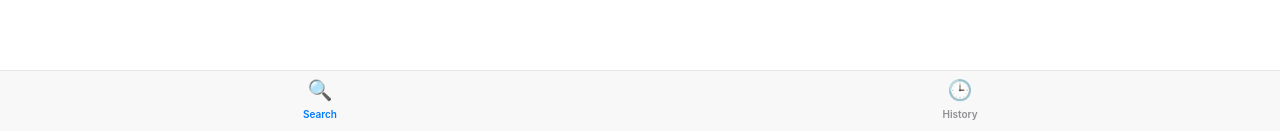
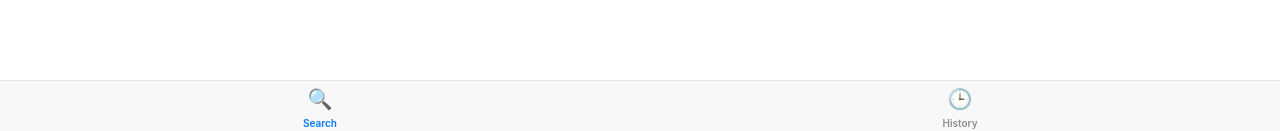
Before and after one commit to sunyeunmin/DrugLookup, a React (Vite) app: page / in a window 1280 px wide. Shown: the part 666-797 px from the top of the page. Built offline with nearby package versions, Linux system fonts and the light colour scheme.

Commit message:
드디어 23일 - 세련된 UI로-4

```diff
--- a/src/App.jsx
+++ b/src/App.jsx
@@ -7,87 +7,88 @@ const SUPABASE_ANON_KEY = 'sb_publishable_kx5_uc3eHDnzaAQVRD1d6Q_mdKuvc8w';
 const supabase = createClient(SUPABASE_URL, SUPABASE_ANON_KEY);
 
 export default function App() {
-  // 화면 및 탭 상태 관리
-  const [currentScreen, setCurrentScreen] = useState('main'); // 'main' 또는 'detail'
-  const [activeTab, setActiveTab] = useState('search'); // 'search' 또는 'history'
+  // ✨ 기기별 화면 높이를 실시간으로 저장하는 상태
+  const [appHeight, setAppHeight] = useState(window.innerHeight);
 
+  const [currentScreen, setCurrentScreen] = useState('main');
+  const [activeTab, setActiveTab] = useState('search');
   const [searchQuery, setSearchQuery] = useState('');
   const [searchResults, setSearchResults] = useState([]);
   const [selectedDrug, setSelectedDrug] = useState(null);
   const [isLoading, setIsLoading] = useState(false);
   const [errorMessage, setErrorMessage] = useState('');
 
-  // 검색 기록 상태 관리 (앱을 껐다 켜도 유지되도록 localStorage 사용)
   const [history, setHistory] = useState(() => {
     const saved = localStorage.getItem('drugHistory');
     return saved ? JSON.parse(saved) : [];
   });
 
-  // 약품 선택 시 상세 화면으로 이동 및 History 저장 로직
+  // ✨ 기기 사이즈가 바뀔 때마다 높이를 재계산하는 마법의 코드
+  useEffect(() => {
+    const handleResize = () => {
+      setAppHeight(window.innerHeight);
+    };
+
+    window.addEventListener('resize', handleResize);
+    handleResize(); // 처음 켜질 때 한 번 계산
+
+    return () => window.removeEventListener('resize', handleResize);
+  }, []);
+
   const handleDrugSelect = (drug) => {
     setSelectedDrug(drug);
     setCurrentScreen('detail');
-
     setHistory((prevHistory) => {
-      // 중복 방지를 위해 기존 기록에서 제거 후 맨 앞에 추가
       const filtered = prevHistory.filter(item => item.id !== drug.id);
-      const newHistory = [drug, ...filtered].slice(0, 50); // 최근 50개까지만 저장
+      const newHistory = [drug, ...filtered].slice(0, 50);
       localStorage.setItem('drugHistory', JSON.stringify(newHistory));
       return newHistory;
     });
   };
 
-  // 실시간 검색 쿼리 로직
   useEffect(() => {
     const fetchDrugs = async () => {
       const trimmedQuery = searchQuery.trim();
-
       if (trimmedQuery.length < 2) {
         setSearchResults([]);
         setErrorMessage('');
         return;
       }
-
       setIsLoading(true);
       setErrorMessage('');
-
       try {
         const { data, error } = await supabase
           .from('drugs')
           .select('*')
           .or(`brand_name.ilike.${trimmedQuery}%,generic_name.ilike.${trimmedQuery}%`)
           .order('generic_name', { ascending: true });
-
         if (error) throw error;
         setSearchResults(data || []);
       } catch (err) {
-        console.error('Database fetch error:', err.message);
         setErrorMessage('데이터베이스 연결 실패. RLS 설정 또는 키를 확인하세요.');
         setSearchResults([]);
       } finally {
         setIsLoading(false);
       }
     };
-
-    const delayDebounceTimer = setTimeout(() => {
-      fetchDrugs();
-    }, 150);
-
+    const delayDebounceTimer = setTimeout(() => fetchDrugs(), 150);
     return () => clearTimeout(delayDebounceTimer);
   }, [searchQuery]);
 
   return (
-    <div style={styles.mobileContainer}>
+    // ✨ 계산된 appHeight를 화면 전체 높이에 강제 적용
+    <div style={{ ...styles.dynamicContainer, height: `${appHeight}px` }}>
 
-      {/* -------------------- 1. 메인 화면 (Search & History 탭) -------------------- */}
+      {/* -------------------- 1. 메인 화면 -------------------- */}
       {currentScreen === 'main' && (
         <div style={styles.flexLayout}>
 
+          {/* 상단 헤더 & 검색창 (크기 고정) */}
+          <div style={styles.topFixedArea}>
             <div style={styles.headerArea}>
               <h1 style={styles.mainTitle}>{activeTab === 'search' ? 'Drug Lookup' : 'Recent History'}</h1>
             </div>
 
-          {/* Search 탭일 때만 검색창 표시 */}
             {activeTab === 'search' && (
               <div style={styles.searchContainer}>
                 <div style={styles.searchBarWrapper}>
@@ -105,11 +106,10 @@ export default function App() {
                 </div>
               </div>
             )}
+          </div>
 
-          {/* 스크롤 영역 (Search 결과 또는 History 목록) */}
+          {/* 중간 내용 영역 (남은 공간을 모두 차지하며 여기서만 스크롤) */}
           <div style={styles.scrollArea}>
-
-            {/* Search 탭 컨텐츠 */}
             {activeTab === 'search' && (
               <>
                 {errorMessage && <div style={styles.errorText}>{errorMessage}</div>}
@@ -145,7 +145,6 @@ export default function App() {
               </>
             )}
 
-            {/* History 탭 컨텐츠 */}
             {activeTab === 'history' && (
               history.length === 0 ? (
                 <div style={styles.emptyContainer}>
@@ -176,7 +175,7 @@ export default function App() {
             )}
           </div>
 
-          {/* 하단 탭 바 */}
+          {/* 하단 탭 바 (화면 맨 밑에 크기 고정) */}
           <div style={styles.tabBar}>
             <div onClick={() => setActiveTab('search')} style={{ ...styles.tabItem, color: activeTab === 'search' ? '#007aff' : '#8e8e93' }}>
               <span style={styles.tabIcon}>🔍</span>
@@ -190,7 +189,7 @@ export default function App() {
         </div>
       )}
 
-      {/* -------------------- 2. 약품 상세 정보 화면 (프리미엄 UI) -------------------- */}
+      {/* -------------------- 2. 약품 상세 화면 -------------------- */}
       {currentScreen === 'detail' && selectedDrug && (
         <div style={styles.flexLayout}>
 
@@ -201,11 +200,8 @@ export default function App() {
           </div>
 
           <div style={styles.detailScrollArea}>
-
             <div style={styles.detailTitleArea}>
-              <h2 style={styles.detailMainTitle}>
-                "{selectedDrug.brand_name || selectedDrug.generic_name}"
-              </h2>
+              <h2 style={styles.detailMainTitle}>"{selectedDrug.brand_name || selectedDrug.generic_name}"</h2>
             </div>
 
             <div style={styles.premiumCard}>
@@ -213,11 +209,7 @@ export default function App() {
                 <div style={styles.label}>Brand Name</div>
                 <div style={styles.brandNameWrapper}>
                   <div style={styles.brandNameText}>{selectedDrug.brand_name || 'N/A'}</div>
-                  {selectedDrug.control_drug && (
-                    <div style={styles.controlBadge}>
-                      {selectedDrug.control_drug}
-                    </div>
-                  )}
+                  {selectedDrug.control_drug && <div style={styles.controlBadge}>{selectedDrug.control_drug}</div>}
                 </div>
               </div>
               <div style={{ ...styles.cardRow, borderBottom: 'none', paddingBottom: 0 }}>
@@ -255,11 +247,8 @@ export default function App() {
                 <span style={styles.importantIcon}>★</span>
                 <span style={styles.importantTitle}>IMPORTANT INFO</span>
               </div>
-              <div style={styles.importantText}>
-                {selectedDrug.remarks || 'No specific remarks recorded.'}
+              <div style={styles.importantText}>{selectedDrug.remarks || 'No specific remarks recorded.'}</div>
             </div>
-            </div>
-
           </div>
         </div>
       )}
@@ -269,19 +258,22 @@ export default function App() {
 
 // 🎨 스타일링
 const styles = {
-  mobileContainer: { width: '100vw', height: '100vh', backgroundColor: '#F2F2F7', fontFamily: '-apple-system, BlinkMacSystemFont, "Segoe UI", Roboto, sans-serif', overflow: 'hidden', position: 'relative', boxSizing: 'border-box' },
+  // 전체를 감싸는 컨테이너 (스크롤 방지 및 기기 맞춤)
+  dynamicContainer: { width: '100vw', backgroundColor: '#F2F2F7', overflow: 'hidden', position: 'relative', fontFamily: '-apple-system, BlinkMacSystemFont, "Segoe UI", Roboto, sans-serif' },
   flexLayout: { display: 'flex', flexDirection: 'column', width: '100%', height: '100%' },
 
-  // 검색창 배경 일체감 수정 (어색한 회색 띠 제거)
-  headerArea: { padding: '24px 20px 12px 20px', backgroundColor: '#ffffff' },
+  // 상단 영역 (flexShrink: 0 으로 크기 축소 방지)
+  topFixedArea: { flexShrink: 0, backgroundColor: '#ffffff' },
+  headerArea: { padding: 'max(24px, env(safe-area-inset-top)) 20px 12px 20px' },
   mainTitle: { fontSize: '34px', fontWeight: '800', color: '#000000', margin: 0, letterSpacing: '-0.5px' },
-  searchContainer: { backgroundColor: '#ffffff', padding: '4px 20px 16px 20px', borderBottom: '1px solid #e5e5ea' },
+  searchContainer: { padding: '4px 20px 16px 20px', borderBottom: '1px solid #e5e5ea' },
   searchBarWrapper: { position: 'relative', backgroundColor: '#7676801F', borderRadius: '10px', padding: '8px 12px', display: 'flex', alignItems: 'center' },
   searchIcon: { fontSize: '16px', marginRight: '6px', color: '#8e8e93' },
   searchInput: { flex: 1, border: 'none', backgroundColor: 'transparent', fontSize: '17px', outline: 'none', color: '#000' },
   clearButton: { border: 'none', backgroundColor: '#c7c7cc', color: '#ffffff', borderRadius: '50%', width: '18px', height: '18px', fontSize: '10px', cursor: 'pointer', display: 'flex', alignItems: 'center', justifyContent: 'center' },
 
-  scrollArea: { flex: 1, overflowY: 'auto', paddingBottom: '70px', backgroundColor: '#ffffff' },
+  // 중간 스크롤 영역 (flex: 1 로 남은 공간 모두 차지, 이 안에서만 스크롤)
+  scrollArea: { flex: 1, overflowY: 'auto', backgroundColor: '#ffffff' },
 
   listWrapper: { padding: '0 20px' },
   listItem: { display: 'flex', justifyContent: 'space-between', alignItems: 'center', padding: '16px 0', borderBottom: '1px solid #e5e5ea', cursor: 'pointer' },
@@ -291,11 +283,10 @@ const styles = {
   listControlBadge: { backgroundColor: '#ffebeb', color: '#ff3b30', fontSize: '11px', fontWeight: '700', padding: '2px 6px', borderRadius: '4px', marginLeft: '8px', overflow: 'hidden' },
   listBrand: { fontSize: '14px', color: '#8e8e93', fontWeight: '400' },
   chevron: { fontSize: '16px', color: '#c7c7cc', fontWeight: '600' },
-
-  // History 삭제 버튼
   clearHistoryBtn: { backgroundColor: 'transparent', color: '#ff3b30', border: 'none', fontSize: '15px', fontWeight: '600', cursor: 'pointer', padding: '8px 16px' },
 
-  tabBar: { position: 'absolute', bottom: 0, left: 0, width: '100%', height: '64px', borderTop: '1px solid #e5e5ea', backgroundColor: '#f8f8f8', display: 'flex', paddingBottom: '8px' },
+  // 하단 탭 바 (flexShrink: 0 으로 크기 고정, 환경변수로 안전영역 확보)
+  tabBar: { flexShrink: 0, height: 'calc(54px + env(safe-area-inset-bottom, 0px))', paddingBottom: 'env(safe-area-inset-bottom, 0px)', borderTop: '1px solid #e5e5ea', backgroundColor: '#f8f8f8', display: 'flex' },
   tabItem: { flex: 1, display: 'flex', flexDirection: 'column', alignItems: 'center', justifyContent: 'center', cursor: 'pointer' },
   tabIcon: { fontSize: '20px', marginBottom: '2px' },
   tabLabel: { fontSize: '10px', fontWeight: '600' },
@@ -306,9 +297,11 @@ const styles = {
   loadingText: { textAlign: 'center', padding: '30px', color: '#8e8e93' },
   errorText: { padding: '14px', margin: '10px 20px', backgroundColor: '#ffebeb', color: '#ff3b30', borderRadius: '12px', fontSize: '14px', fontWeight: '500', textAlign: 'center' },
 
-  detailNavBar: { display: 'flex', alignItems: 'center', height: '56px', padding: '0 10px', backgroundColor: '#F2F2F7' },
+  detailNavBar: { flexShrink: 0, display: 'flex', alignItems: 'center', height: 'calc(44px + env(safe-area-inset-top, 0px))', paddingTop: 'env(safe-area-inset-top, 0px)', paddingRight: '10px', paddingLeft: '10px', backgroundColor: '#F2F2F7' },
   navBackButton: { border: 'none', backgroundColor: 'transparent', color: '#007aff', fontSize: '17px', fontWeight: '400', cursor: 'pointer', display: 'flex', alignItems: 'center', padding: '8px' },
-  detailScrollArea: { flex: 1, overflowY: 'auto', paddingBottom: '40px' },
+
+  detailScrollArea: { flex: 1, overflowY: 'auto', paddingBottom: 'calc(40px + env(safe-area-inset-bottom, 0px))' },
+
   detailTitleArea: { padding: '4px 20px 16px 20px' },
   detailMainTitle: { fontSize: '34px', fontWeight: '800', color: '#000', margin: 0, letterSpacing: '-0.5px' },
   premiumCard: { backgroundColor: '#ffffff', borderRadius: '16px', padding: '16px 20px', margin: '0 16px 16px 16px', boxShadow: '0 2px 10px rgba(0,0,0,0.03)' },
```
Lines whose indentation alone changed are shown as unchanged.
